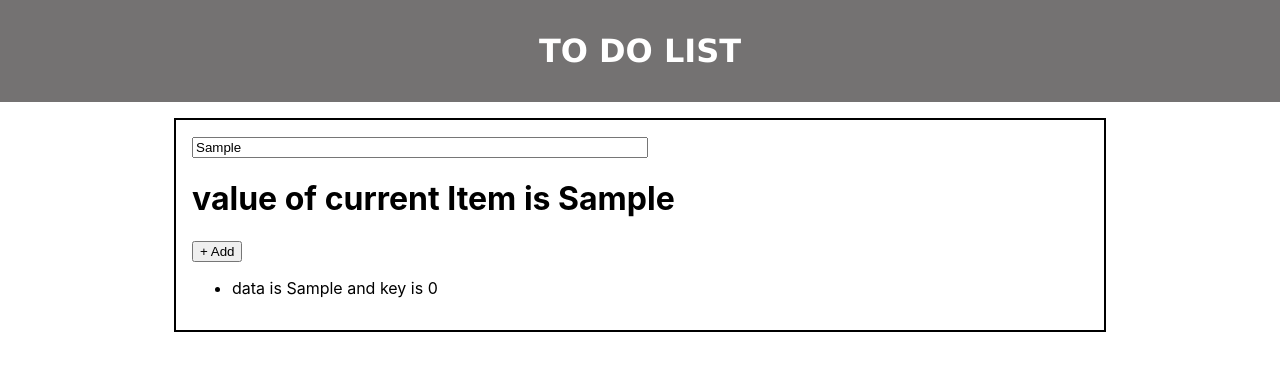
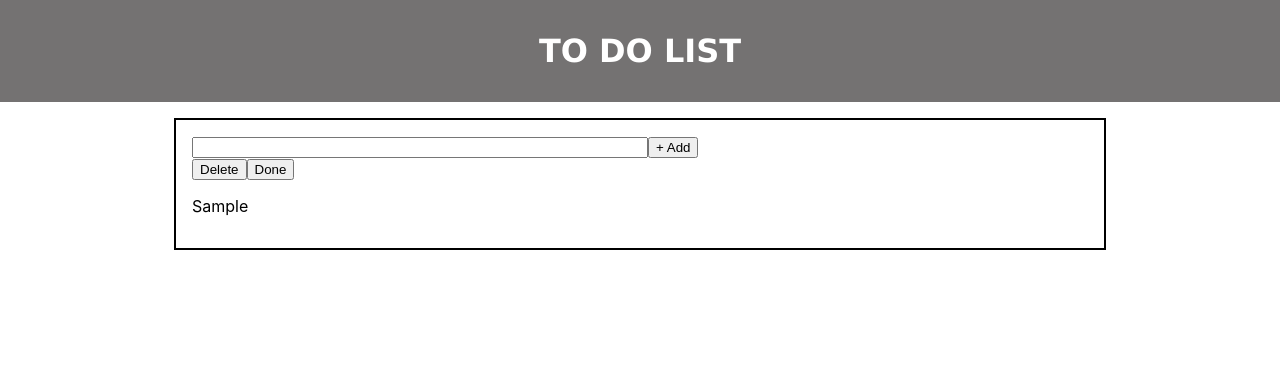
Before and after one commit to pahadi-guy/todoList, a React (Create React App) app: page / in a window 1280 px wide. Both pictures are taken after typing "Sample" into the empty fields and a click on the button "+ Add". Shown: the top 370 px of the page. Built offline with nearby package versions, Linux system fonts and the light colour scheme.

Commit message:
All changes

```diff
--- a/src/App.css
+++ b/src/App.css
@@ -20,3 +20,16 @@ header{
   width: 50%;
 
 }
+
+.item-container li{
+margin: 1rem 0;
+
+padding: 0.4rem 0;
+}
+
+.strike{
+  text-decoration: line-through;
+}
+.button-container{
+  display: inline;
+}
--- a/src/App.js
+++ b/src/App.js
@@ -1,4 +1,5 @@
 import React, { useState } from "react"
+import { v4 as uuidv4 } from "uuid"
 import "./App.css"
 import Items from "./Items"
 
@@ -8,25 +9,54 @@ const buttonText = "+ Add"
 function App() {
   const [items, setItems] = useState([])
   const [currentItem, changeItem] = useState("")
+  const [strike, setstrike] = useState(false)
+
   const handleChange = (event) => {
     changeItem(event.target.value)
   }
   const handleClick = () => {
     setItems((preItem) => {
-      return [...preItem, { item: currentItem }]
+      return [...preItem, { item: currentItem, id: uuidv4(), css: "" }]
     })
+    changeItem("")
   }
-  console.log(items)
+
+  const handleDone = (idx) => {
+    if (!idx) {
+      console.log("Element Not Found")
+      return
+    }
+    const index = items.findIndex((x) => x.id === idx)
+
+    console.log(items[index])
+    console.log(index)
+
+    setstrike(true)
+    let tempitems = [...items]
+    tempitems.css = strike
+  }
+  const handleDelete = (idx) => {
+    console.log(idx)
+    const index = items.findIndex((x) => x.id === idx)
+    console.log(items)
+    console.log(index)
+    const tempitems = [...items]
+    tempitems.splice(index, 1)
+    setItems(tempitems)
+  }
 
   return (
     <div className="container">
       <header>TO DO LIST</header>
       <div className="notes-container">
         <input name={itemName} value={currentItem} onChange={handleChange} />
-        <h1> value of current Item is {currentItem}</h1>
-
         <button onClick={handleClick}>{buttonText}</button>
-        <Items items={items} />
+        <Items
+          items={items}
+          strike={strike}
+          handleDelete={handleDelete}
+          handleDone={handleDone}
+        />
       </div>
     </div>
   )
--- a/src/Items.js
+++ b/src/Items.js
@@ -1,19 +1,27 @@
 import React from "react"
+import { v4 as uuidv4 } from "uuid"
 function Items(props) {
-  const { items } = props
-  console.log(items)
+  console.log(props)
+  const { items, strike, handleDelete, handleDone } = props
+
   return (
-    <div>
-      <ul>
-        {items &&
-          items.map((value, i) => {
-            return (
-              <li key={i}>
-                data is {value.item} and key is {i}
-              </li>
-            )
-          })}
-      </ul>
+    <div className="item-container">
+      {items &&
+        [...items].map((value) => {
+          const key = uuidv4()
+          const { item, id: itemId, css } = value
+          return (
+            <div key={key}>
+              <div className="button-container">
+                <button onClick={() => handleDelete(itemId)}>Delete</button>
+                <button onClick={() => handleDone(itemId)}>Done</button>
+              </div>
+              <p className={strike ? "strike" : ""}>
+                {item} {css}
+              </p>
+            </div>
+          )
+        })}
     </div>
   )
 }
```
